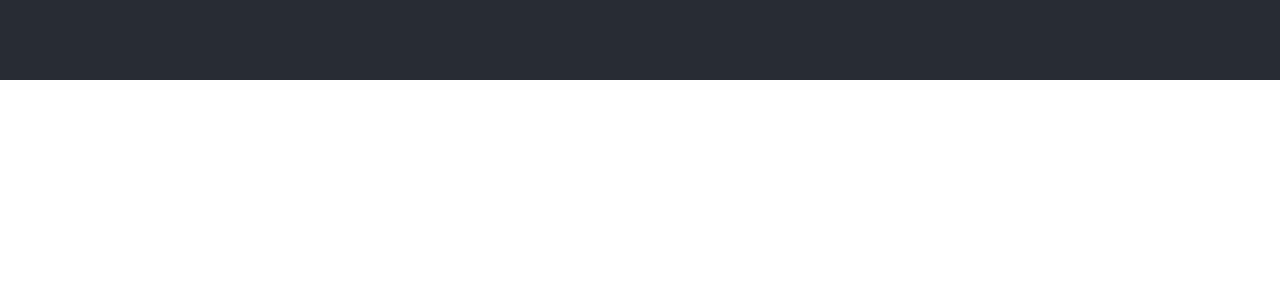
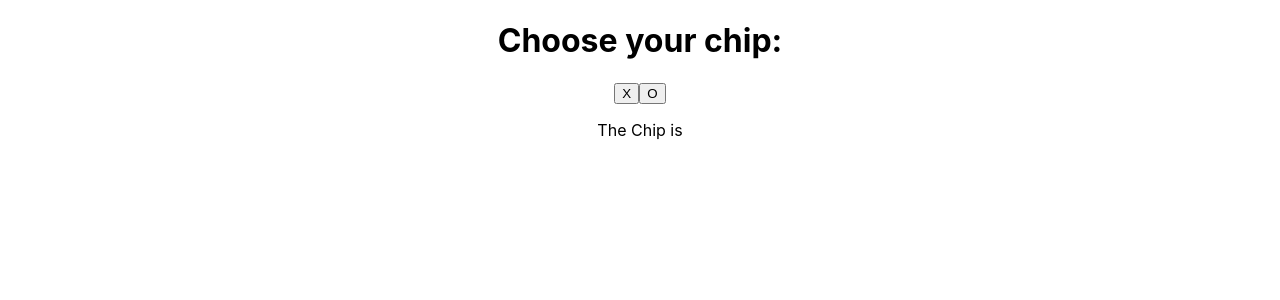
Before and after one commit to carmandomx/ttt-ai, a React (Create React App) app: page / in a window 1280 px wide. Shown: the top 300 px of the page. Built offline with nearby package versions, Linux system fonts and the light colour scheme.

Commit message:
Choose chip

```diff
--- a/src/App.css
+++ b/src/App.css
@@ -13,7 +13,7 @@
   }
 }
 
-.App-header {
+/* .App-header {
   background-color: #282c34;
   min-height: 10vh;
   display: flex;
@@ -22,7 +22,7 @@
   justify-content: center;
   font-size: calc(10px + 2vmin);
   color: white;
-}
+} */
 
 
 .App-link {
--- a/src/App.tsx
+++ b/src/App.tsx
@@ -1,12 +1,16 @@
 import './App.css';
+import { ChooseChip } from './components/ChooseChip';
 
 function App() {
   return (
     <div className="App">
-      <header className="App-header">
+        <ChooseChip />
+
+      {/* <header className="App-header">
       </header>
       <main className="App-main">
-      </main>
+        <ChooseChip />
+      </main> */}
     </div>
   );
 }
--- /dev/null
+++ b/src/components/ChooseChip.tsx
@@ -0,0 +1,18 @@
+import useChooseChip from "../hooks/useChooseChip";
+
+export const ChooseChip = () => {
+  const [chosenChip, chooseX, chooseO] = useChooseChip();
+
+//   if (chosenChip) {
+//     return null; // El usuario ya eligió su ficha
+//   }
+
+  return (
+    <div>
+      <h1>Choose your chip:</h1>
+      <button onClick={chooseX}>X</button>
+      <button onClick={chooseO}>O</button>
+      <p>The Chip is {chosenChip}</p>
+    </div>
+  );
+};
--- /dev/null
+++ b/src/hooks/useChooseChip.ts
@@ -0,0 +1,14 @@
+import { useState } from 'react';
+
+export type Chip = 'X' | 'O';
+
+const useChooseChip = (): [Chip | undefined, () => void, () => void] => {
+  const [chosenChip, setChosenChip] = useState<Chip>();
+
+  const chooseX = () => setChosenChip('X');
+  const chooseO = () => setChosenChip('O');
+
+  return [chosenChip, chooseX, chooseO];
+};
+
+export default useChooseChip;
```
